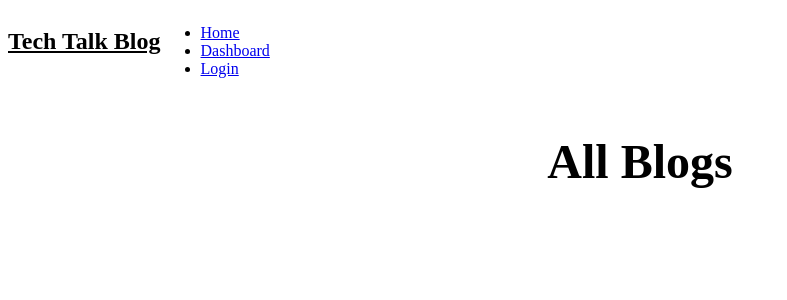
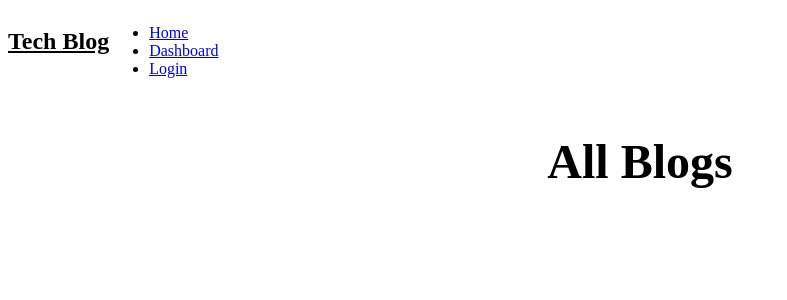
Before and after one commit to emmatar/Tech-Blog, a Node server app: page / in a window 1280 px wide. Shown: the top 300 px of the page, without its empty margins (0-787 px from the left). Run offline with Node 20, Linux system fonts and the light colour scheme; data that the repository does not hold is empty; some libraries are stand-ins or nearby versions.

Commit message:
updated new handlebars from lesson to reflect new assignment guidelines and information displayed. Also, created a partial for blog details

```diff
--- a/views/blog.handlebars
+++ b/views/blog.handlebars
@@ -1,10 +1,12 @@
-<!-- Display blog information -->
+<style>
+  html{ background-image: none; }
+</style>
+
 <div class='forum-header center'>
   <h3 style='font-size: 2.3rem;'>{{blog.title}}</h3>
 </div>
 <section class='body'>{{blog.body}} </section>
 
-{{!-- /api/blogs/{{blog.id}} --}}
 <!-- Update form -->
 <form class='update-forum' id='updateForm' data-id='{{blog.id}}'>
   <label for='title'>Title:</label>
--- a/views/dashboard.handlebars
+++ b/views/dashboard.handlebars
@@ -18,7 +18,7 @@
 
     {{#if blogs.length}}
     <div class="blog-list">
-            <h3 style="color: #ff9999; text-align: center; font-size: 2.5rem;">Current Blogs:</h3>
+            <h3>Current Blogs:</h3>
         {{/if}}
         {{#each blogs}}
             {{> blog-details}}
--- a/views/layouts/main.handlebars
+++ b/views/layouts/main.handlebars
@@ -4,14 +4,14 @@
     <meta charset="UTF-8">
     <meta name="viewport" content="width=device-width, initial-scale=1.0">
     <link rel="stylesheet" type="text/css" href="/css/styles.css">
-    <title>Tech Talk Blog</title>
+    <title>Tech Blog</title>
 </head>
 
 <body>
 <nav style="display: flex;">
     <div class="site-title">
         <a style="background-color: unset !important;
-    color: unset !important;" href="/"><h1>Tech Talk Blog</h1></a>
+    color: unset !important;" href="/"><h1>Tech Blog</h1></a>
     </div>
     <ul>
         <li><a href="/">Home</a></li>
@@ -31,6 +31,6 @@
 
 <div>{{{body}}}</div>
 
-<script src="/js/logout.js"></script>
+<script src="./js/logout.js"></script>
 </body>
 </html>
--- a/views/login.handlebars
+++ b/views/login.handlebars
@@ -1,3 +1,6 @@
+<style>
+  html{ background-image: none; }
+</style>
 {{! create a login page }}
 <div style='display: flex; flex-direction: column; justify-content: center;'>
   <h1 style='text-align: center; font-size: 3rem;'>Login Page</h1>
@@ -33,5 +36,3 @@
       >Sign up</a></p>
   </form>
 </div>
-
-<script src='./js/login.js'></script>
```
Also changed, not shown: views/partials/blog-details.handlebars (renamed from views/partial/blog-details.handlebars).
